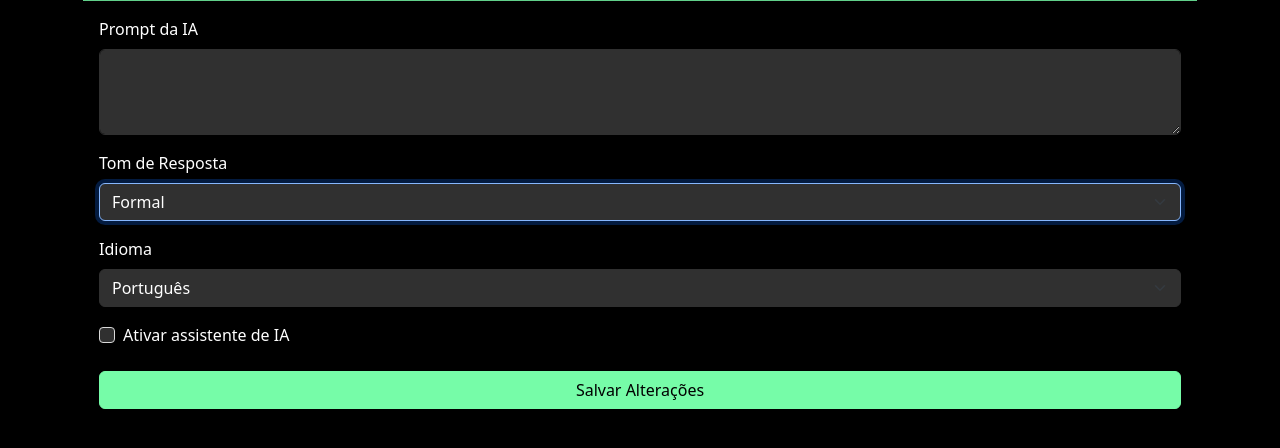
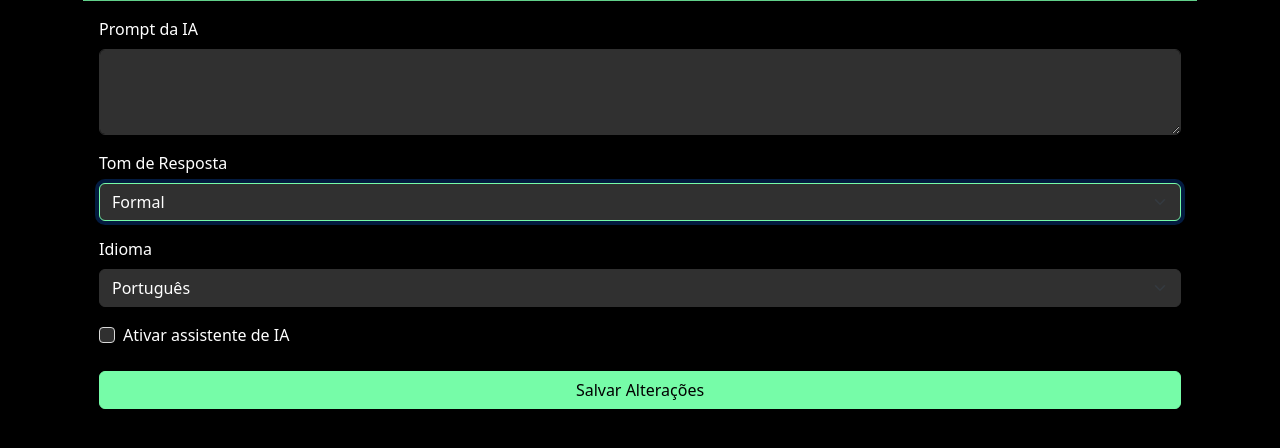
Before and after one commit to icoSalamico/ai_agent, a Python web app: template ai_agent/templates/dashboard.html in a window 1280 px wide, with the restyled element focused. Shown: the part 264-712 px from the top of the page. Run offline with Jinja, Linux system fonts and the light colour scheme; the template is opened without the code that fills it, so the values that code supplies are empty.

Commit message:
Style select form focus

```diff
--- a/ai_agent/templates/dashboard.html
+++ b/ai_agent/templates/dashboard.html
@@ -34,6 +34,10 @@
             background-color: #303030;
             color: #FFFFFF;
             border: 1px solid #303030;
+        }
+
+        .form-select:focus{
+            border-color: #76FCA8;
         }
 
         textarea.form-control:focus {
--- a/ai_agent/templates/register_company.html
+++ b/ai_agent/templates/register_company.html
@@ -33,6 +33,10 @@
             background-color: #303030;
             color: #FFFFFF;
             border: 1px solid #303030;
+        }
+
+        .form-select:focus{
+            border-color: #76FCA8;
         }
 
         .form-control::placeholder {
```
